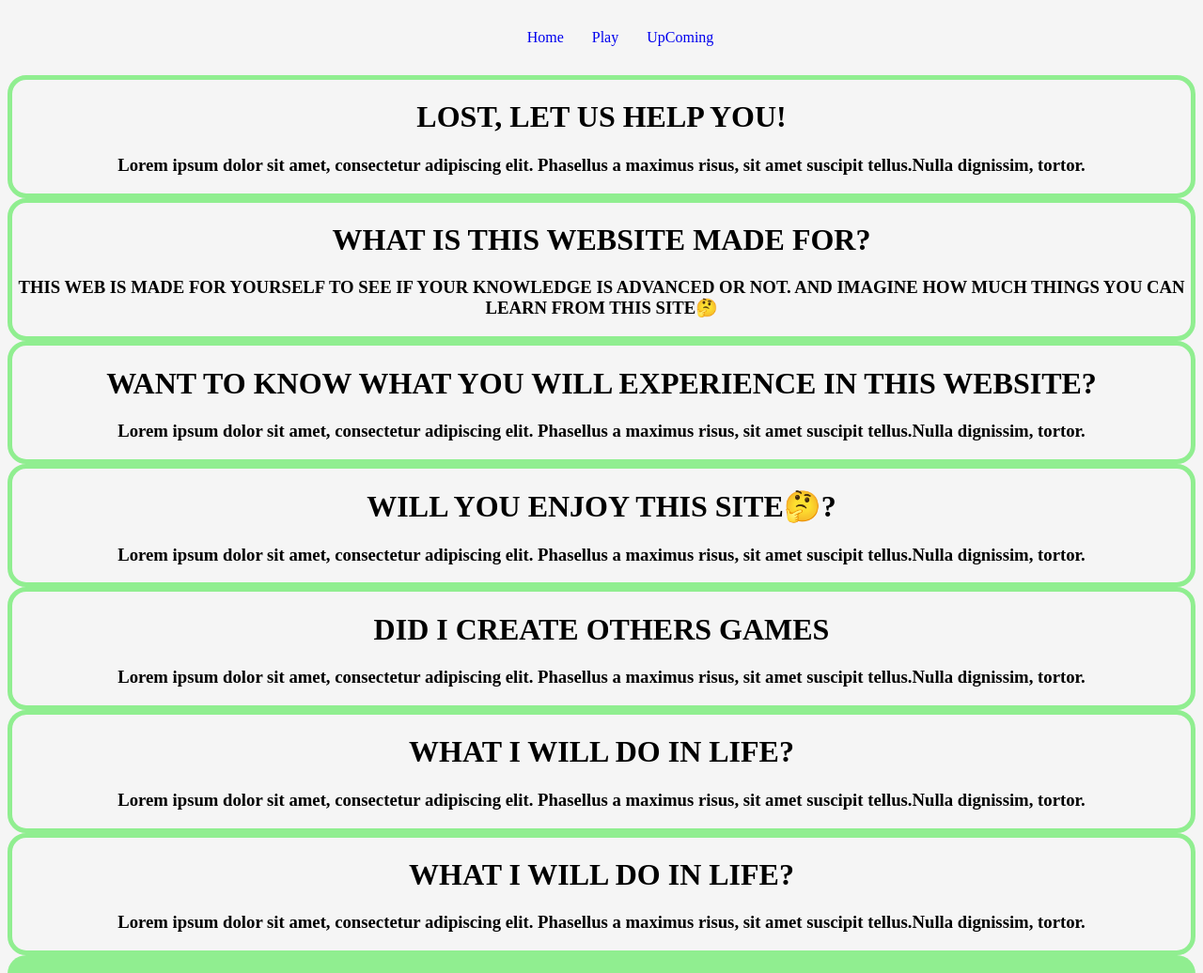
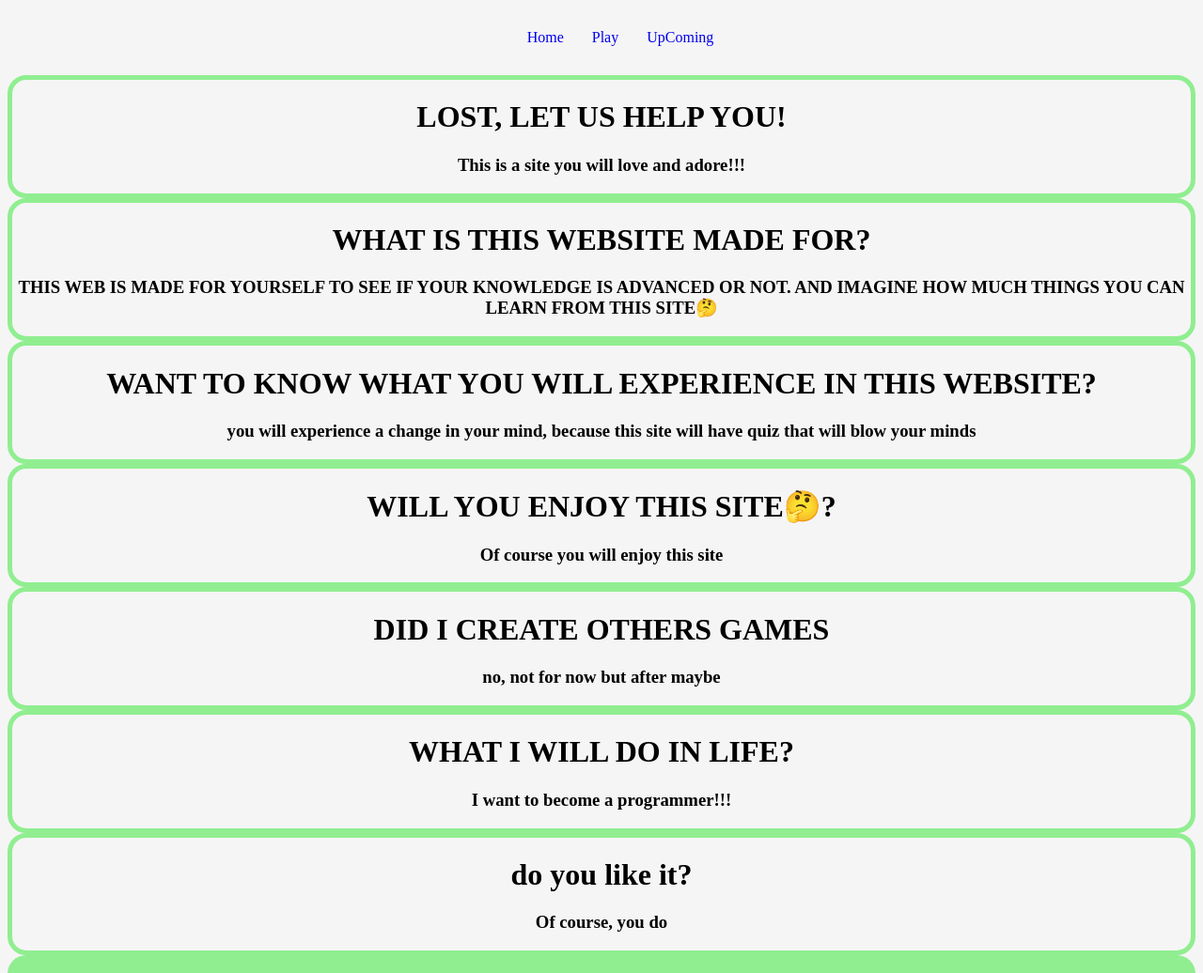
Before and after one commit to mikoulaas/mikoulaas.github.io, a plain HTML site: page index.html in a window 1280 px wide. Shown: the top 1036 px of the page at 94% size. Drawn offline with Linux system fonts and the light colour scheme.

Commit message:
final and final push

```diff
--- a/index.html
+++ b/index.html
@@ -13,7 +13,7 @@
 
     <div class="container">
 <h1> LOST, LET US HELP YOU!</h1>
-    <h3> Lorem ipsum dolor sit amet, consectetur adipiscing elit. Phasellus a maximus risus, sit amet suscipit tellus.Nulla dignissim, tortor.</h3>
+    <h3> This is a site you will love and adore!!!</h3>
 </div>
 <div class="bottle">
 <h1> WHAT IS THIS WEBSITE MADE FOR?</h1>
@@ -25,28 +25,28 @@
 <div class="cake">
 <h1> WANT TO KNOW WHAT YOU WILL EXPERIENCE IN THIS WEBSITE?</h1>
 
-<h3> Lorem ipsum dolor sit amet, consectetur adipiscing elit. Phasellus a maximus risus, sit amet suscipit tellus.Nulla dignissim, tortor. </h3>
+<h3> you will experience a change in your mind, because this site will have quiz that will blow your minds </h3>
 </div>
 <div class="hello">
 <h1> WILL YOU ENJOY THIS SITE🤔?</h1>
 
-<h3>Lorem ipsum dolor sit amet, consectetur adipiscing elit. Phasellus a maximus risus, sit amet suscipit tellus.Nulla dignissim, tortor.</h3>
+<h3>Of course you will enjoy this site</h3>
 
 </div>
 <div class="lava">
 <h1> DID I CREATE OTHERS GAMES </h1>
 
-    <h3>Lorem ipsum dolor sit amet, consectetur adipiscing elit. Phasellus a maximus risus, sit amet suscipit tellus.Nulla dignissim, tortor. </h3>
+    <h3>no, not for now but after maybe</h3>
 </div>
 <div class="chicken">
 <h1>WHAT I WILL DO IN LIFE?</h1>
 
-<h3>Lorem ipsum dolor sit amet, consectetur adipiscing elit. Phasellus a maximus risus, sit amet suscipit tellus.Nulla dignissim, tortor.</h3>
+<h3>I want to become a programmer!!!</h3>
 </div>
 <div class="floor">
-<h1> WHAT I WILL DO IN LIFE?</h1>
+<h1>do you like it?</h1>
 
-<h3>Lorem ipsum dolor sit amet, consectetur adipiscing elit. Phasellus a maximus risus, sit amet suscipit tellus.Nulla dignissim, tortor.</h3>
+<h3>Of course, you do</h3>
 </div>
 </body>
 <footer>
```
